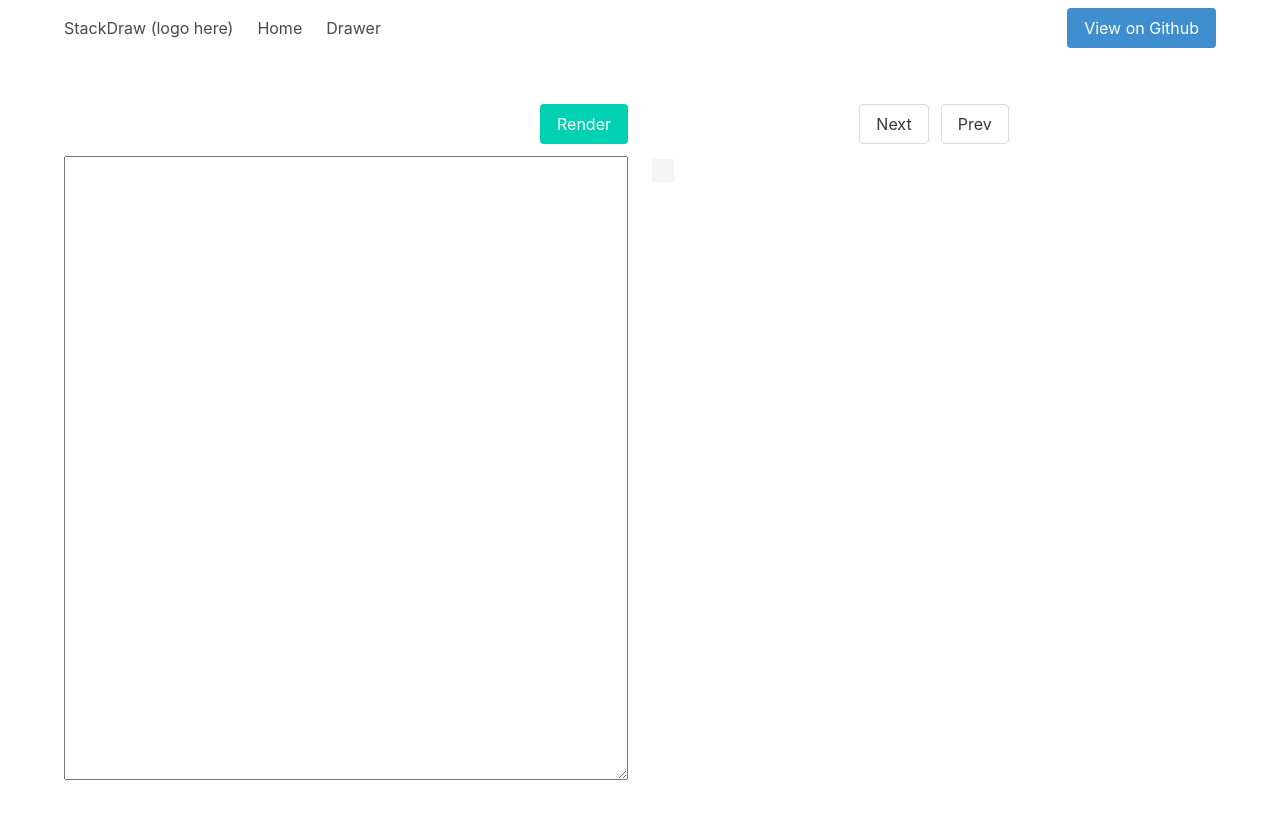
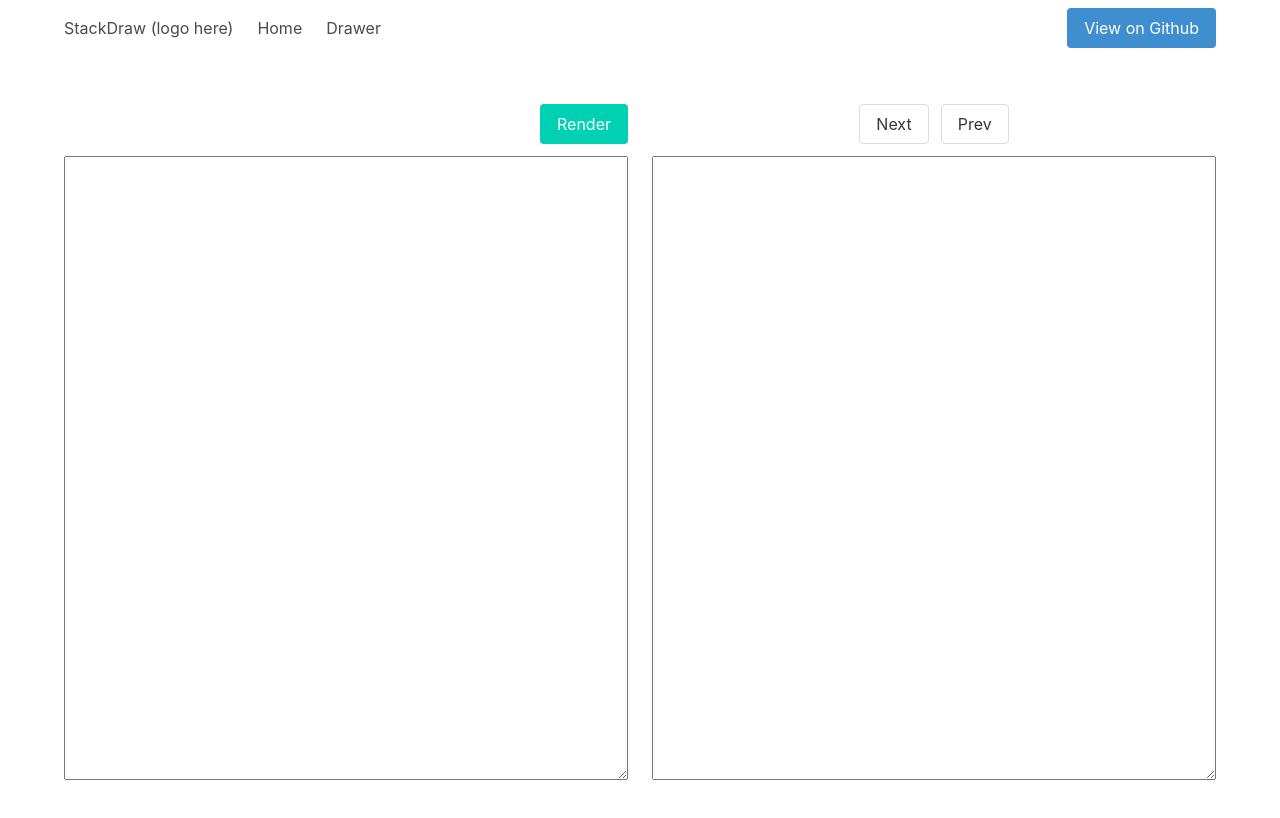
Before and after one commit to kvakil/stackdraw, a React (Create React App) app: page /#/main in a window 1280 px wide. Shown: the top 818 px of the page. Built offline with nearby package versions, Linux system fonts and the light colour scheme.

Commit message:
Add canvas rendering to the main page

```diff
--- a/src/scenes/Main/components/Editor/index.tsx
+++ b/src/scenes/Main/components/Editor/index.tsx
@@ -1,7 +1,22 @@
 import * as React from 'react';
 import './styles.css';
 
-export default class Editor extends React.Component {
+interface EditorProps extends React.Props<{}> {
+  code: string;
+  callback: (newCode: string) => void;
+}
+
+export default class Editor extends React.Component<EditorProps> {
+  constructor(props: EditorProps) {
+    super(props);
+    this.handleOnChange = this.handleOnChange.bind(this);
+  }
+
+  handleOnChange(e: React.ChangeEvent<HTMLTextAreaElement>): void {
+    const code = e.target.value;
+    this.props.callback(code);
+  }
+
   render() {
     return (
       <div className="Editor">
@@ -10,7 +25,7 @@ export default class Editor extends React.Component {
             <input className="button is-primary" type="button" value="Render" />
           </p>
         </div>
-        <textarea />
+        <textarea value={this.props.code} onChange={this.handleOnChange} />
       </div>
     );
   }
--- a/src/scenes/Main/components/View/index.tsx
+++ b/src/scenes/Main/components/View/index.tsx
@@ -1,21 +1,51 @@
 import * as React from 'react';
 
-export default class View extends React.Component {
+interface ViewProps extends React.Props<{}> {
+  renders: string[];
+}
+
+interface ViewState extends React.ComponentState {
+  currentFrame: number;
+}
+
+export default class View extends React.Component<ViewProps, ViewState> {
+  constructor(props: ViewProps) {
+    super(props);
+    this.state = {currentFrame: 0};
+  }
+
+  drawCanvas(): string {
+    if (this.state.currentFrame < 0 ||
+        this.state.currentFrame >= this.props.renders.length) {
+      return '';
+    }
+    return this.props.renders[this.state.currentFrame];
+  }
+
+  changeFrame(offset: number) {
+    let newFrame = this.state.currentFrame + offset;
+    if (newFrame < 0) {
+      newFrame = 0;
+    }
+    if (newFrame >= this.props.renders.length) {
+      newFrame = this.props.renders.length - 1;
+    }
+    this.setState({currentFrame: newFrame});
+  }
+
   render() {
     return (
       <div className="View">
         <div className="ViewControl field is-grouped is-grouped-centered">
         <p className="control is-primary">
-          <input className="button" type="button" value="Next" />
+          <input className="button" type="button" value="Next" onClick={() => this.changeFrame(1)} />
         </p>
         <p className="control">
-          <input className="button" type="button" value="Prev" />
+          <input className="button" type="button" value="Prev" onClick={() => this.changeFrame(-1)} />
         </p>
       </div>
       <div className="ViewCanvas">
-          <code id="canvas">
-            &nbsp;
-          </code>
+          <textarea id="canvas" value={this.drawCanvas()} />
         </div>
       </div>
     );
--- a/src/scenes/Main/index.tsx
+++ b/src/scenes/Main/index.tsx
@@ -1,18 +1,35 @@
 import * as React from 'react';
 import Editor from './components/Editor';
 import View from './components/View';
+import { plaintext } from '../../api/Interpret';
 import './styles.css';
 
-export default class Main extends React.Component {
+interface MainState extends React.ComponentState {
+  code: string;
+  renders: string[];
+}
+
+export default class Main extends React.Component<{}, MainState> {
+  constructor(props: {}) {
+    super(props);
+    this.state = {code: '', renders: []};
+    this.handleOnChange = this.handleOnChange.bind(this);
+  }
+
+  handleOnChange(code: string): void {
+    const {text} = plaintext(code);
+    this.setState({code: code, renders: text});
+  }
+
   render() {
     return (
       <div className="Main container">
         <div className="columns">
           <div className="column is-half">
-            <Editor />
+            <Editor code={this.state.code} callback={this.handleOnChange} />
           </div>
           <div className="column is-half">
-            <View />
+            <View renders={this.state.renders} />
           </div>
         </div>
       </div>
```
